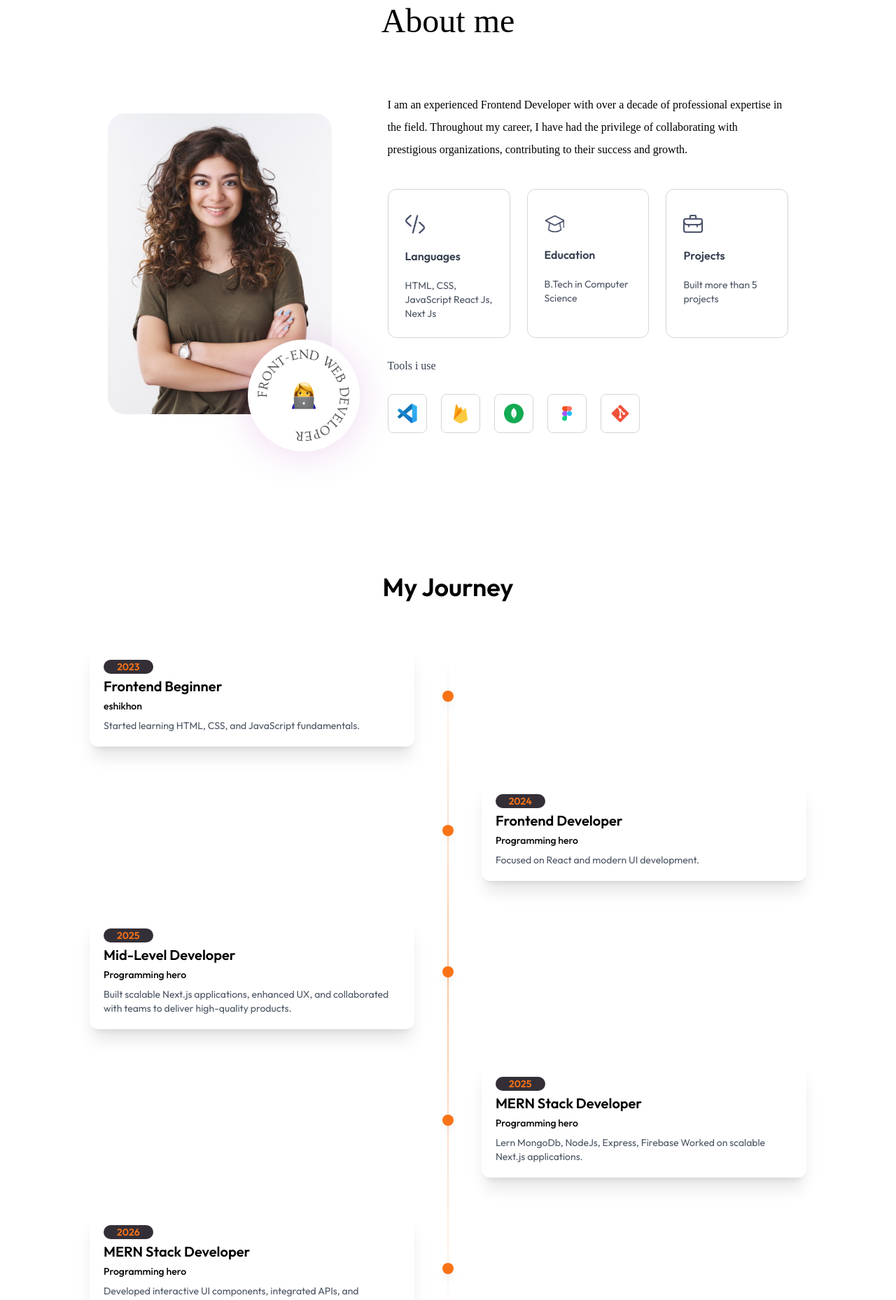
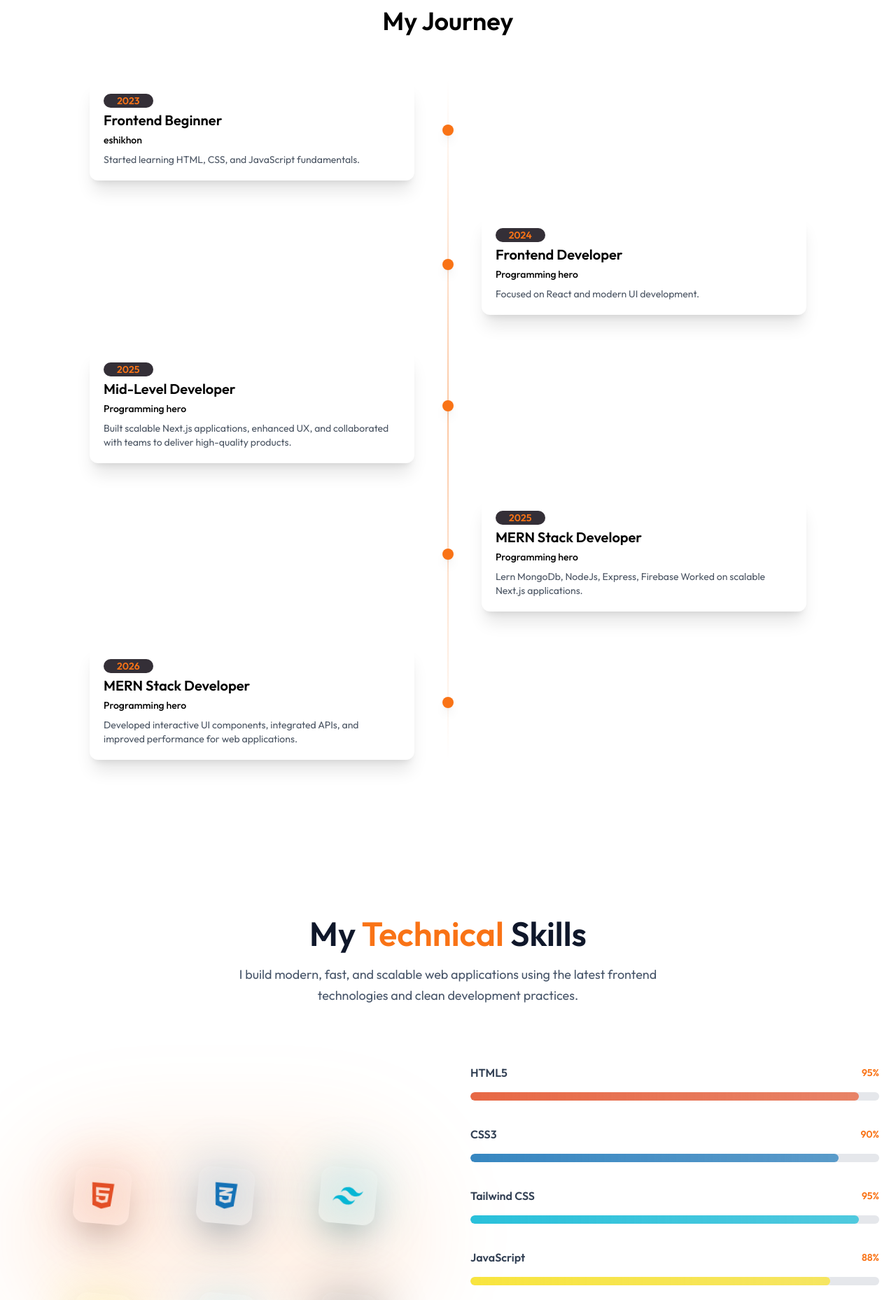
Before and after one commit to Rajibbepary/personal-, a Next.js app: page / in a window 1280 px wide. Shown: the part 660-2518 px from the top of the page at 70% size. Built offline with nearby package versions, Linux system fonts and the light colour scheme; a web font is replaced by a local one.

Commit message:
journey section mobile responsive

```diff
--- a/app/page.js
+++ b/app/page.js
@@ -1,7 +1,6 @@
 import LenisScroll from "@/components/LenisScroll";
 import Navbar from "@/components/Navbar";
 import Header from "@/components/Header";
-import About from "@/components/About";
 import Services from "@/components/Services";
 import Work from "@/components/Work";
 import Contact from "@/components/Contact";
@@ -16,7 +15,6 @@ export default function Page() {
             <LenisScroll />
             <Navbar />
             <Header />
-            <About />
             <Journey/>
             <Skills/>
             <Services />
--- a/components/About.jsx
+++ /dev/null
@@ -1,70 +0,0 @@
-export default function About() {
-    const tools = [
-        { name: 'vscode', icon: '/assets/vscode.png', },
-        { name: 'firebase', icon: '/assets/firebase.png', },
-        { name: 'mongodb', icon: '/assets/mongodb.png', },
-        { name: 'figma', icon: '/assets/figma.png', },
-        { name: 'git', icon: '/assets/git.png', },
-    ];
-
-    const data = [
-        {
-            name: 'Languages',
-            icon1: '/assets/code-icon.png',
-            icon2: '/assets/code-icon-dark.png',
-            description: 'HTML, CSS, JavaScript React Js, Next Js',
-        },
-        {
-            name: 'Education',
-            icon1: '/assets/edu-icon.png',
-            icon2: '/assets/edu-icon-dark.png',
-            description: 'B.Tech in Computer Science',
-        },
-        {
-            name: 'Projects',
-            icon1: '/assets/project-icon.png',
-            icon2: '/assets/project-icon-dark.png',
-            description: 'Built more than 5 projects',
-        },
-    ];
-    return (
-        <div id="about" className="w-full px-[12%] py-10 scroll-mt-20">
-            <h4 className="text-center mb-2 text-lg font-Ovo">Introduction</h4>
-            <h2 className="text-center text-5xl font-Ovo">About me</h2>
-
-            <div className="flex w-full flex-col lg:flex-row items-center gap-20 my-20">
-                <div className="max-w-max mx-auto relative">
-                    <img src='/assets/user-image.png' alt="" className="w-64 sm:w-80 rounded-3xl max-w-none" />
-
-                    <div className="bg-white w-1/2 aspect-square absolute right-0 bottom-0 rounded-full translate-x-1/4 translate-y-1/3 shadow-[0_4px_55px_rgba(149,0,162,0.15)] flex items-center justify-center">
-                        <img src="/assets/circular-text.png" alt="" className="w-full animate-spin_slow" />
-                        <img src="/assets/dev-icon.png" alt="" className="w-1/4 absolute top-1/2 left-1/2 -translate-x-1/2 -translate-y-1/2" />
-                    </div>
-                </div>
-                <div className="flex-1">
-                    <p className="mb-10 max-w-2xl font-Ovo">I am an experienced Frontend Developer with over a decade of professional expertise in the field. Throughout my career, I have had the privilege of collaborating with prestigious organizations, contributing to their success and growth.</p>
-
-                    <ul className="grid grid-cols-1 sm:grid-cols-3 gap-6 max-w-2xl">
-                        {data.map((data) => (
-                            <li key={data.name} className="border border-gray-300 dark:border-white/30 rounded-xl p-6 cursor-pointer hover:bg-lightHover hover:-translate-y-1 duration-500 hover:shadow-black dark:hover:shadow-white/80 dark:hover:bg-darkHover/50">
-                                <img src={data.icon1} alt="" className="w-7 mt-3 dark:hidden" />
-                                <img src={data.icon2} alt="" className="w-7 mt-3 hidden dark:block" />
-                                <h3 className="my-4 font-semibold text-gray-700 dark:text-white">{data.name}</h3>
-                                <p className="text-gray-600 text-sm dark:text-white/80">{data.description}</p>
-                            </li>
-                        ))}
-                    </ul>
-                    <h4 className="my-6 text-gray-700 font-Ovo dark:text-white/80">Tools i use</h4>
-
-                    <ul className="flex items-center gap-3 sm:gap-5">
-                        {tools.map((tool) => (
-                            <li key={tool.name} className="flex items-center justify-center w-12 sm:w-14 aspect-square border border-gray-300 dark:border-white/30 rounded-lg cursor-pointer hover:-translate-y-1 duration-500">
-                                <img src={tool.icon} alt={tool.name} className="w-5 sm:w-7" />
-                            </li>
-                        ))}
-                    </ul>
-                </div>
-            </div>
-        </div>
-    )
-}
--- a/components/Header.jsx
+++ b/components/Header.jsx
@@ -7,7 +7,7 @@ export default function Header() {
      <div id="about" className="w-full px-[2%] py-10 scroll-mt-25">
             <div className="flex w-full flex-col lg:flex-row items-center gap-20 my-10">
                 <div className="flex-1">
-                    <h3 className="font-Ovo text-[20px] font-bold leading-7 text-[lab(64.272_57.1788_90.3583)]">HI, I'M RAJIB</h3>
+                    <h3 className="font-Ovo mt-10 text-[20px] font-bold leading-7 text-[lab(64.272_57.1788_90.3583)]">HI, I'M RAJIB</h3>
                     <h1 className="lg:text-[70px] text-[50px] font-[900] leading-[90px] text-black dark:text-white">Frontend</h1>
                        <h1 className="lg:text-[70px] text-[50px] font-[900] lg:leading-[90px] text-[lab(64.272_57.1788_90.3583)]">
                     <ReactTyped
--- a/components/Journey.jsx
+++ b/components/Journey.jsx
@@ -15,7 +15,7 @@ const JourneyItem = ({ item, index }) => {
   return (
     <div ref={ref} className="flex items-center justify-between mb-12 relative">
       {/* Left Side */}
-      <div className="w-1/2 flex justify-end pr-10 ">
+      <div className="lg:w-1/2 w-full flex justify-end lg:pr-10 ">
         {isLeft && (
           <motion.div
             initial={{ opacity: 0, x: -50 }}
@@ -34,10 +34,10 @@ const JourneyItem = ({ item, index }) => {
       </div>
 
       {/* Center Dot */}
-      <div className="w-4 h-4 rounded-full bg-orange-500 shadow-lg z-10" />
+      <div className=" w-4 h-4 rounded-full bg-orange-500 shadow-lg z-10" />
 
       {/* Right Side */}
-      <div className="w-1/2 pl-10">
+      <div className="lg:w-1/2 w-full lg:pl-10">
         {!isLeft && (
           <motion.div
             initial={{ opacity: 0, x: 50 }}
--- a/components/Skills.jsx
+++ b/components/Skills.jsx
@@ -112,50 +112,16 @@ const Skills = () => {
         <div className="grid grid-cols-1 lg:grid-cols-2 gap-16 items-center">
 
           {/* Floating Icons */}
-          <div className="relative h-[350px]">
+          <div className="relative h-[300px]">
 
             {/* Background Glow */}
             <div className="absolute inset-0 bg-orange-500/10 blur-3xl rounded-full" />
 
-            {skills.slice(0, 3).map((skill, index) => (
+            {skills.map((skill, index) => (
               <motion.div
                 key={index}
-                animate={{ y:[50, 100, 50]}}
-               transition={{duration:10, repeat:Infinity}}
-                className="absolute w-20 h-20 rounded-2xl border border-white/10 backdrop-blur-xl bg-white/5 dark:bg-white/5 shadow-2xl flex items-center justify-center  hover:scale-110 transition-all duration-500"
-                style={{
-                  left: skill.left,
-                  top: skill.top,
-                }}
-              >
-
-                {/* Glow */}
-                <div
-                  className="absolute inset-0 rounded-2xl blur-2xl opacity-30"
-                  style={{
-                    backgroundColor: skill.color,
-                  }}
-                />
-
-                {/* Icon */}
-                <div
-                  className="relative z-10"
-                  style={{
-                    color: skill.color,
-                  }}
-                >
-                  {skill.icon}
-                </div>
-
-              </motion.div>
-            ))}
-
-            {/* second div */}
-  {skills.slice(3).map((skill, index) => (
-              <motion.div
-                key={index}
-                animate={{ x:[50, 150, 50]}}
-               transition={{duration:10, repeat:Infinity}}
+                animate={{ y:[20, 100, 50], x:[20, 100, 50], rotate:[5]}}
+               transition={{duration:10, delay:[5], repeat:Infinity}}
                 className="absolute w-20 h-20 rounded-2xl border border-white/10 backdrop-blur-xl bg-white/5 dark:bg-white/5 shadow-2xl flex items-center justify-center  hover:scale-110 transition-all duration-500"
                 style={{
                   left: skill.left,
```
Also changed, not shown: public/assets/figma.png (deleted), public/assets/firebase.png (deleted).
